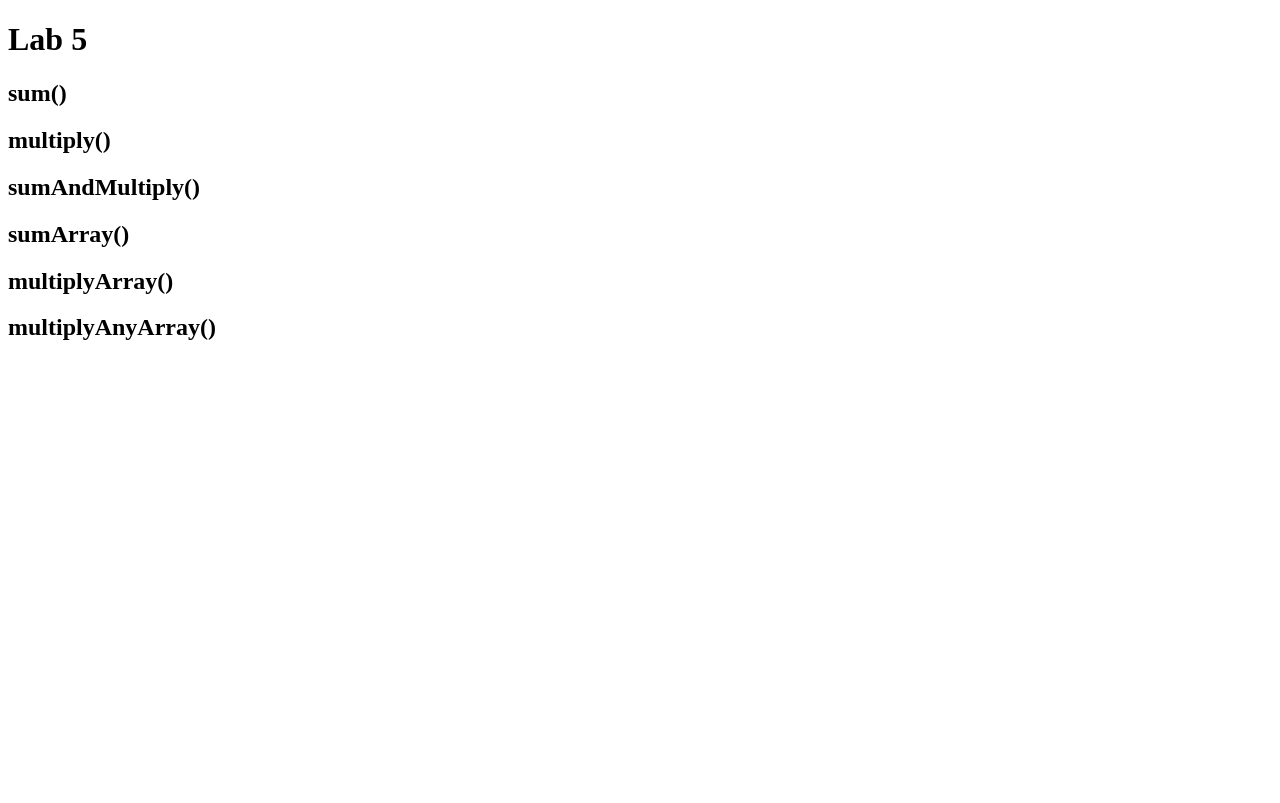
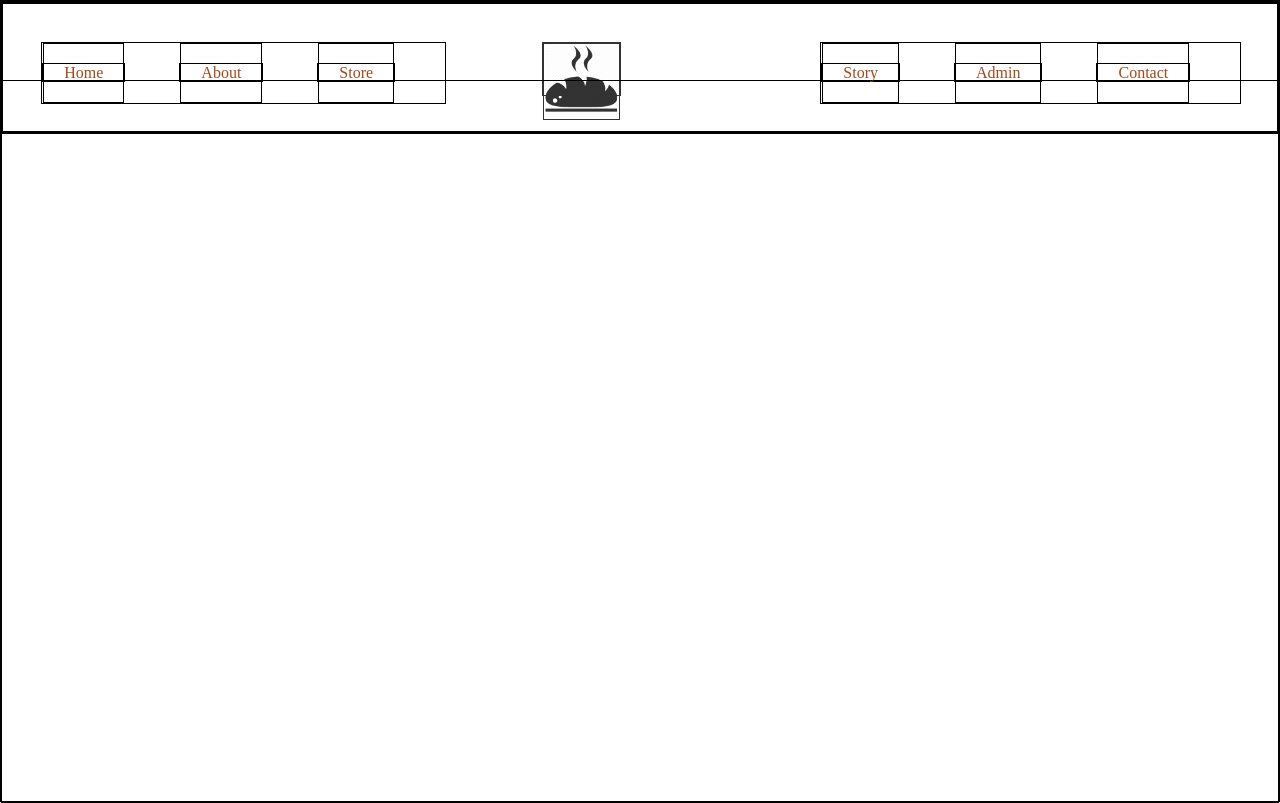
Before and after one commit to Nicholas-Mercado/cookie-stand, a plain HTML site: page index.html in a window 1280 px wide. Drawn offline with Linux system fonts and the light colour scheme.

Commit message:
Added an stylized header

```diff
--- /dev/null
+++ b/css/style.css
@@ -0,0 +1,62 @@
+*{
+  border:1px solid black;
+}
+
+html, body{
+  height: 100%;
+}
+
+body {
+  margin: auto;
+
+}
+
+li {
+  display: block;
+  margin-right: 50px;
+
+}
+
+header{
+  height: 16%;
+  width: full;
+}
+
+.nav{
+  border-width:1px 0;
+  list-style:none;
+  margin:auto;
+  padding:3%;
+  text-align:center;
+  width: 1200px;
+
+}
+.nav li{
+  display:inline;
+}
+.nav a{
+  display:inline-block;
+  padding:20px;
+  text-decoration: none;
+  color: #A3481B;
+}
+
+.left{
+float: left;
+}
+
+.right{
+float:right;
+}
+.container {
+  position: relative;
+  text-align: center;
+  color: white;
+}
+.logo {
+  float: left;
+  height: 52px;
+  display: block;
+  margin-left:8%;
+  opacity: .8;
+}
--- a/index.html
+++ b/index.html
@@ -1,32 +1,31 @@
 <!DOCTYPE html>
-<html>
+<html lang="en">
+<head>
+  <meta charset="UTF-8">
+  <meta http-equiv="X-UA-Compatible" content="IE=edge">
+  <meta name="viewport" content="width=device-width, initial-scale=1.0">
+  <title>Document</title>
+  <link rel="stylesheet" href="css/style.css">
+</head>
+<body>
+  <header>
+    <ul class="nav">
+      <div class="left">
+        <li><a href="/">Home</a></li>
+        <li><a href="/About Us/">About</a></li>
+        <li><a href="/work/">Store</a></li>
+       </div>
+       <div class="logo container">
+        <img src="img/bread1.png" alt="logo" width= 75px;>
+       </div>
+       <div class="right">
+        <li><a href="/work/">Story</a></li>
+        <li><a href="/clients/">Admin</a></li>
+        <li><a href="/contact/">Contact</a></li>
+      </div>
+    </ul>
+  </header>
+</body>
+<footer>
 
-  <head>
-    <title>Lab 5</title>
-  </head>
-
-  <body>
-    <h1>Lab 5</h1>
-
-    <h2>sum()</h2>
-    <p></p>
-
-    <h2>multiply()</h2>
-    <p></p>
-
-    <h2>sumAndMultiply()</h2>
-    <p></p>
-
-    <h2>sumArray()</h2>
-    <p></p>
-
-    <h2>multiplyArray()</h2>
-    <p></p>
-
-    <h2>multiplyAnyArray()</h2>
-    <p></p>
-
-    <script src="js/tests.js" type="text/javascript"></script>
-    <script src="js/app.js" type="text/javascript"></script>
-  </body>
-</html>
+</footer>
```
Also changed, not shown: img/bread1.png (added).
